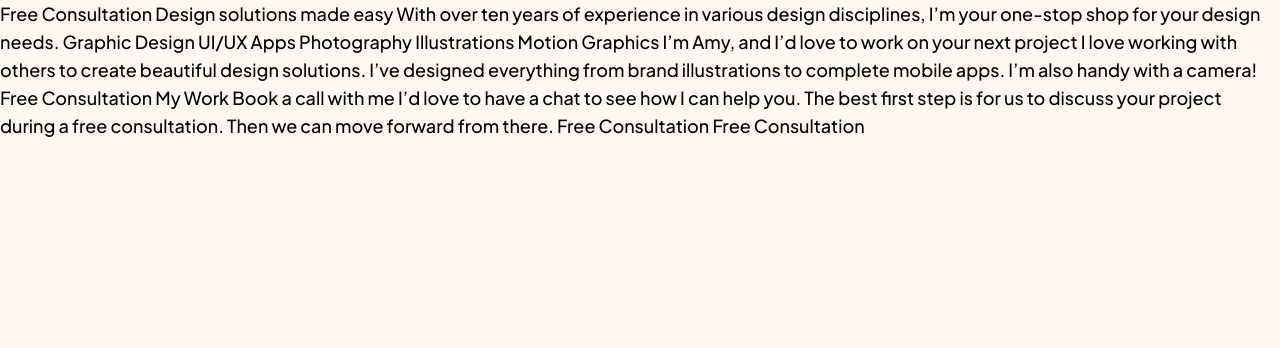
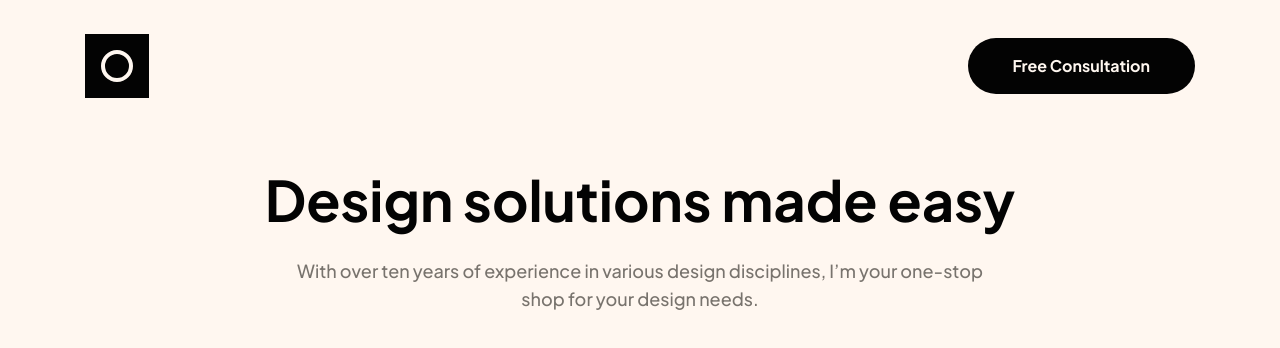
Before and after one commit to enriquesamudio99/fm-single-page-design-portfolio, a plain HTML site: page index.html in a window 1280 px wide. Drawn offline with Linux system fonts and the light colour scheme.

Commit message:
Header done

```diff
--- a/assets/styles/styles.css
+++ b/assets/styles/styles.css
@@ -16,7 +16,8 @@
     --clr-light-cream: hsl(28, 100%, 97%);
 
     /** [Font Sizes] **/
-    --fs-heading-2xl: 3.5rem;
+    --fs-heading-3xl: 3.5rem;
+    --fs-heading-2xl: 2.75rem;
     --fs-heading-xl: 2.5rem;
     --fs-heading-lg: 2.25rem;
     --fs-heading-md: 2rem;
@@ -26,7 +27,8 @@
     --fs-body-md: 1rem;
 
     /** [Line Heights] **/
-    --lh-heading-2xl: 4.375rem;
+    --lh-heading-3xl: 4.375rem;
+    --lh-heading-2xl: 3.4375rem;
     --lh-heading-xl: 3.1875rem;
     --lh-heading-lg: 2.8125rem;
     --lh-heading-md: 2.5rem;
@@ -83,3 +85,141 @@ button {
     font-family: inherit;
     cursor: pointer;
 }
+
+a {
+    text-decoration: none;
+    color: var(--clr-black);
+}
+
+h1 {
+    font-size: var(--fs-heading-lg);
+    line-height: var(--lh-heading-lg);
+}
+
+@media (width >= 768px) {
+    h1 {
+        font-size: var(--fs-heading-2xl);
+        line-height: var(--lh-heading-2xl);
+    }
+}
+
+@media (width >= 1200px) {
+    h1 {
+        font-size: var(--fs-heading-3xl);
+        line-height: var(--lh-heading-3xl);
+    }
+}
+
+/* Globals */
+.container {
+    width: calc(100% - 2rem);
+    margin: 0 auto;
+}
+
+@media (width >= 768px) {
+    .container {
+        width: 690px;
+    }
+}
+
+@media (width >= 1200px) {
+    .container {
+        width: 1110px;
+    }
+}
+
+.btn {
+    display: block;
+    background-color: var(--clr-black);
+    color: var(--clr-light-cream);
+    padding: .5rem 1.75rem;
+    font-size: .875rem;
+    line-height: 1.75rem;
+    font-weight: 700;
+    border-radius: 1.75rem;
+    transition: background-color .2s ease-in-out;
+}
+
+.btn:hover {
+    background-color: var(--clr-galactic-blue);
+}
+
+@media (width >= 768px) {
+    .btn {
+        padding: .875rem 2.8125rem;
+        font-size: 1rem;
+    }
+}
+
+.btn--secondary {
+    background-color: var(--clr-light-red);
+}
+
+.btn--secondary:hover {
+    background-color: var(--clr-summer-yellow);
+}
+
+/* Header */
+.navbar {
+    padding-top: 1rem;
+}
+
+@media (width >= 768px) {
+    .navbar {
+        padding-top: 2.125rem;
+    }
+}
+
+.navbar__container {
+    display: flex;
+    align-items: center;
+    justify-content: space-between;
+}
+
+.navbar__logo-img {
+    width: 48px;
+}
+
+@media (width >= 768px) {
+    .navbar__logo-img {
+        width: 64px;
+    }
+}
+
+.hero {
+    margin-top: 2rem;
+    text-align: center;
+}
+
+@media (width >= 768px) {
+    .hero {
+        margin-top: 4rem;
+    }
+}
+
+@media (width >= 1200px) {
+    .hero {
+        margin-top: 4.125rem;
+    }
+}
+
+.hero__text {
+    margin-top: 1rem;
+    color: var(--clr-medium-brown);
+    padding: 0 2rem;
+}
+
+@media (width >= 768px) {
+    .hero__text {
+        margin-top: 1.6875rem;
+        padding: 0 3rem;
+    }
+}
+
+@media (width >= 1200px) {
+    .hero__text {
+        padding: 0;
+        max-width: 730px;
+        margin: 1.4375rem auto 0;
+    }
+}
--- a/index.html
+++ b/index.html
@@ -10,13 +10,30 @@
 </head>
 <body>
 
-    Free Consultation
+    <header class="header">
+        <nav class="navbar">
+            <div class="navbar__container container">
+                <a href="#" class="navbar__logo">
+                    <img src="./assets/images/logo.svg" alt="" class="navbar__logo-img">
+                </a>
+                <a href="#" class="btn">
+                    Free Consultation
+                </a>
+            </div>
+        </nav>
+        <div class="hero">
+            <div class="hero__container container">
+                <h1 class="hero__title">Design solutions made easy</h1>
+                <p class="hero__text">With over ten years of experience in various design disciplines, I’m your one-stop shop for your design needs.</p>
+            </div>
+        </div>
+    </header>
 
-    Design solutions made easy
+    <!--
 
-    With over ten years of experience in various design disciplines, I’m your one-stop shop for your design needs.
+    With over ten years of experience in various design disciplines, I’m your one-stop shop for your design needs. -->
 
-    Graphic Design
+    <!-- Graphic Design
     UI/UX
     Apps
     Photography
@@ -39,7 +56,7 @@
 
     Free Consultation
 
-    Free Consultation
+    Free Consultation -->
 
 </body>
 </html>
```
